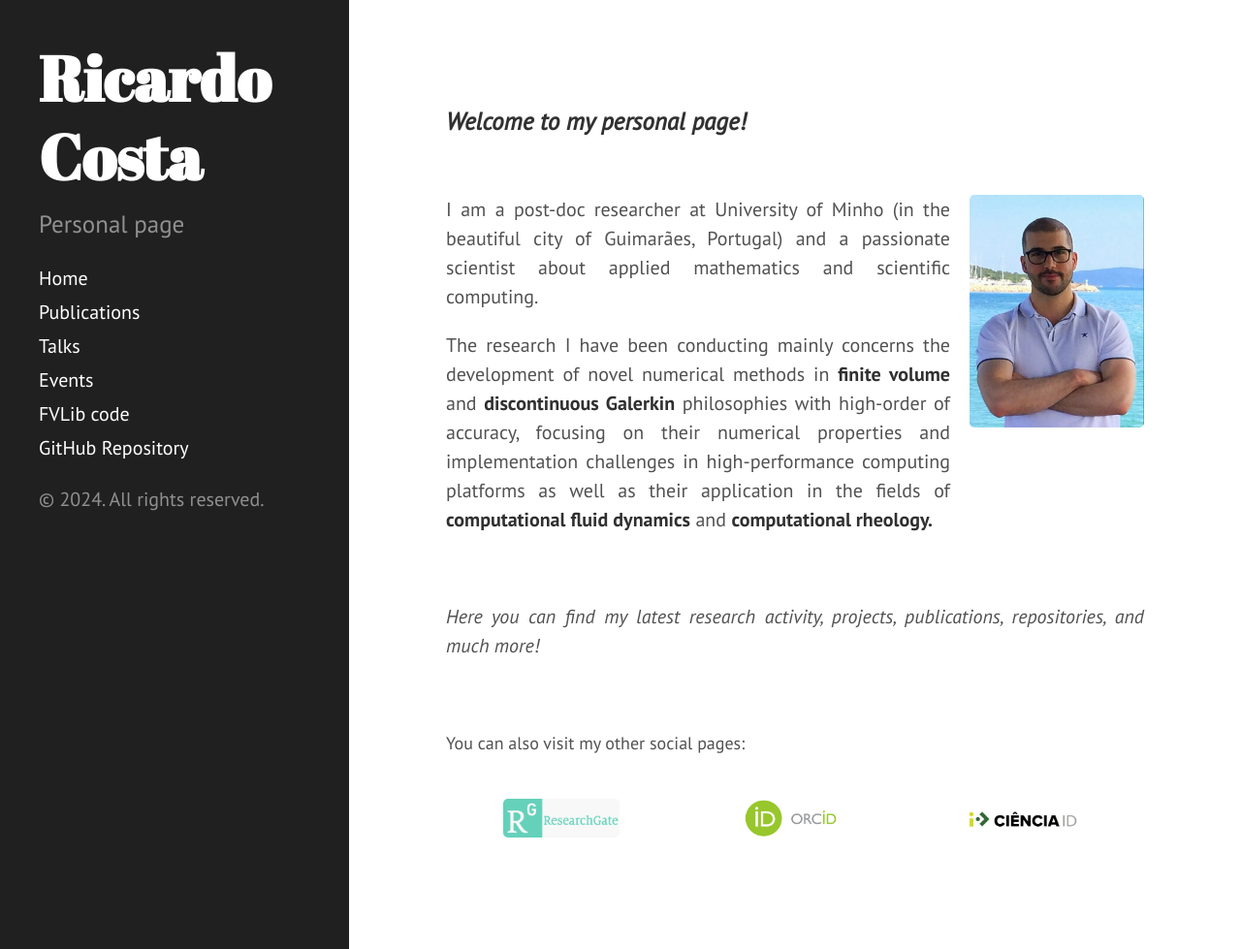
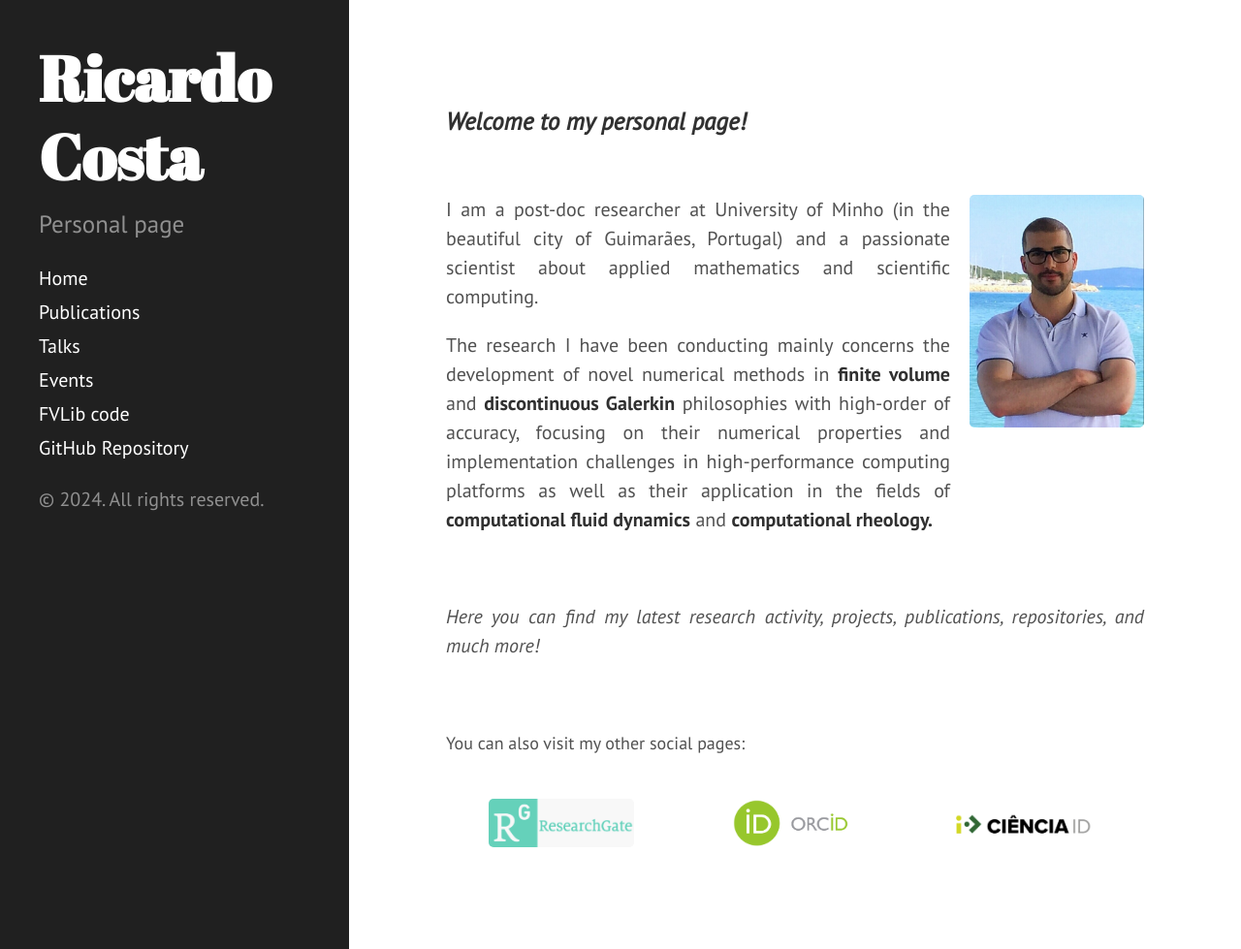
Before and after one commit to ricardodpcosta/ricardodpcosta.github.io, a Jekyll site: the page built from index.md, in a window 1280 px wide and 979 px high. Shown: the whole window at 97% size. Built offline with Jekyll 4.4.1, drawn with Linux system fonts in a browser that asks for light colours; Markdown is read by kramdown in place of the engine named in the settings.

Commit message:
Update index.md

```diff
--- a/index.md
+++ b/index.md
@@ -28,17 +28,17 @@ _Here you can find my latest research activity, projects, publications, reposito
 <div class="row">
   <div class="column-3">
     <a href="https://www.researchgate.net/profile/ricardo-costa-21">
-      <img style="height: 2em; display: block; margin-left: auto; margin-right: auto;" src="public/researchgate.png">
+      <img style="height: 2.5em; display: block; margin-left: auto; margin-right: auto;" src="public/researchgate.png">
     </a>
   </div>
   <div class="column-3">
     <a href="https://orcid.org/0000-0002-1904-8317">
-      <img style="height: 2em; display: block; margin-left: auto; margin-right: auto;" src="public/orcid.png">
+      <img style="height: 2.5em; display: block; margin-left: auto; margin-right: auto;" src="public/orcid.png">
     </a>
   </div>
   <div class="column-3">
     <a href="https://www.cienciavitae.pt/2F14-5623-03EB">
-      <img style="height: 2em; display: block; margin-left: auto; margin-right: auto;" src="public/cienciaid.png">
+      <img style="height: 2.5em; display: block; margin-left: auto; margin-right: auto;" src="public/cienciaid.png">
     </a>
   </div>
 </div>
```
